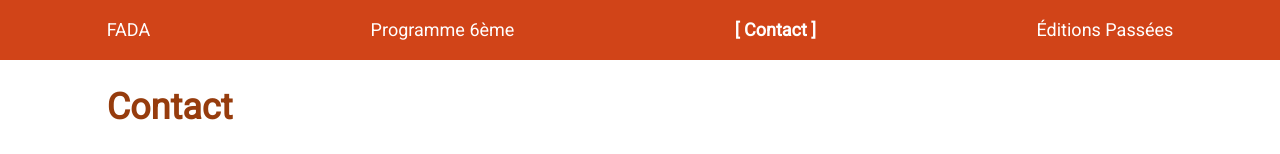
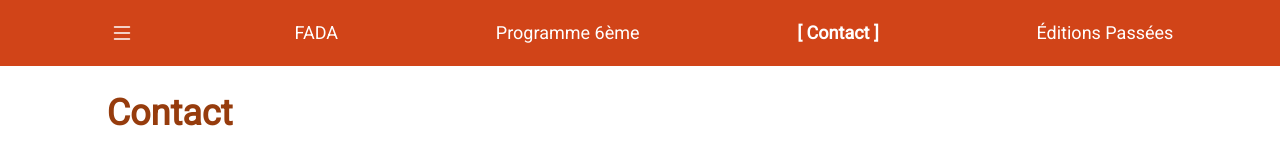
Before and after one commit to DanielMateosLab/fada, a Next.js app: page /contact in a window 1280 px wide. Shown: the top 154 px of the page. Built offline with nearby package versions, Linux system fonts and the light colour scheme; grey boxes are pictures that could not be loaded.

Commit message:
Create MenuButton component

```diff
--- /dev/null
+++ b/components/MenuButton.tsx
@@ -0,0 +1,44 @@
+import { css } from "@emotion/react";
+
+interface MenuButtonProps {
+  isActive: boolean;
+  handleClick: () => void;
+}
+const MenuButton: React.FC<MenuButtonProps> = (props) => {
+  const baseStyle = css`
+    padding: 2px;
+    border: 1px solid transparent;
+    background: none;
+    color: white;
+    cursor: pointer;
+    display: flex;
+    align-items: center;
+    border-radius: 4px;
+    transition: all 0.2s ease-out;
+  `;
+  const activeStyle = css`
+    background: rgba(255, 255, 255, 0.1);
+    border-color: rgba(255, 255, 255, 0.2);
+  `;
+
+  const StyleManager = () => [baseStyle, props.isActive && activeStyle];
+
+  return (
+    <button css={StyleManager()} onClick={props.handleClick}>
+      <svg
+        xmlns="http://www.w3.org/2000/svg"
+        width="24"
+        height="24"
+        fill="currentColor"
+        viewBox="0 0 16 16"
+      >
+        <path
+          fillRule="evenodd"
+          d="M2.5 12a.5.5 0 0 1 .5-.5h10a.5.5 0 0 1 0 1H3a.5.5 0 0 1-.5-.5zm0-4a.5.5 0 0 1 .5-.5h10a.5.5 0 0 1 0 1H3a.5.5 0 0 1-.5-.5zm0-4a.5.5 0 0 1 .5-.5h10a.5.5 0 0 1 0 1H3a.5.5 0 0 1-.5-.5z"
+        />
+      </svg>
+    </button>
+  );
+};
+
+export default MenuButton;
--- a/components/Navbar/index.tsx
+++ b/components/Navbar/index.tsx
@@ -2,6 +2,8 @@ import { css, useTheme } from "@emotion/react";
 import NavLink from "components/NavLink";
 import Container from "components/Container";
 import { useRouter } from "next/router";
+import MenuButton from "components/MenuButton";
+import { useState } from "react";
 
 const Navbar = () => {
   /**
@@ -40,8 +42,10 @@ const Navbar = () => {
       text: "Éditions Passées",
     },
   ];
+  const [menuOpen, setMenuOpen] = useState(false);
 
   const IsActiveManager = (href: string) => router.pathname == href;
+  const handleMenuOpen = () => setMenuOpen((prev) => !prev);
 
   return (
     <nav
@@ -66,6 +70,7 @@ const Navbar = () => {
           }
         `}
       >
+        <MenuButton handleClick={handleMenuOpen} isActive={menuOpen} />
         <NavLink href="/" text="FADA" isActive={IsActiveManager("/")} />
 
         <NavLink
```
